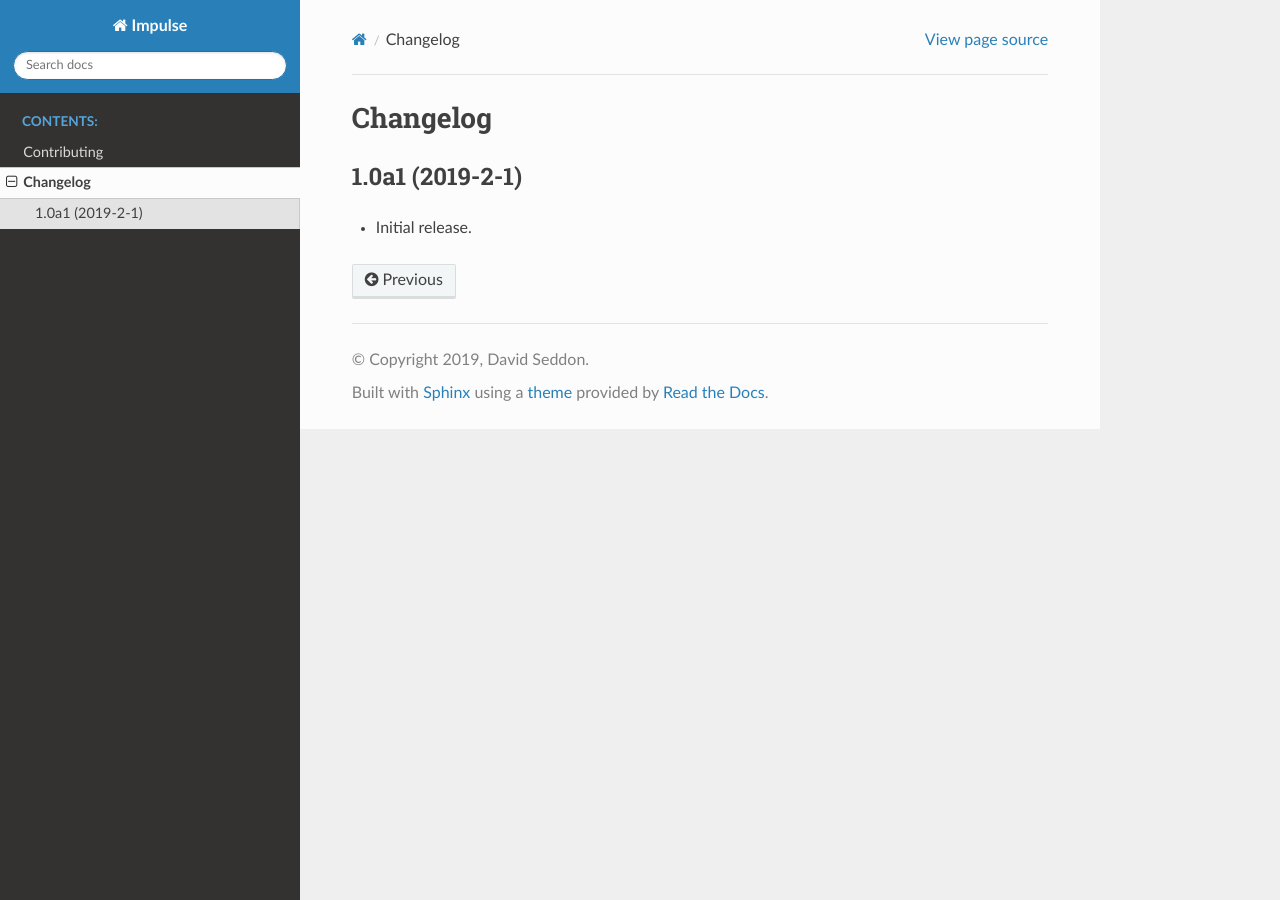
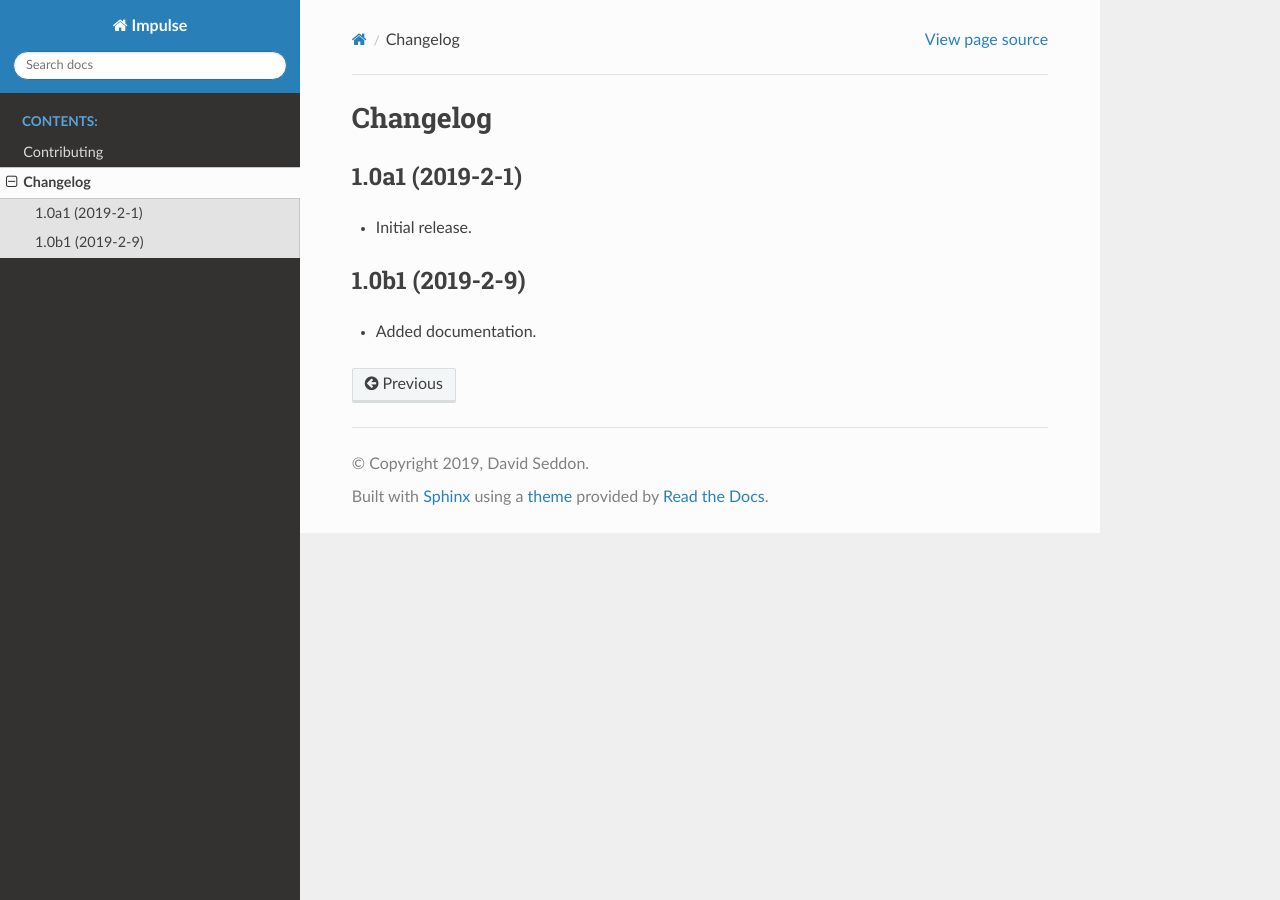
Before and after one commit to seddonym/impulse, a Sphinx documentation site: the page built from docs/changelog.rst, in a window 1280 px wide. Built offline with Sphinx 7.4.7 and the Read the Docs theme 2.0.0, drawn with Linux system fonts in a browser that asks for light colours.

Commit message:
Release v1.0b1

```diff
--- a/CHANGELOG.rst
+++ b/CHANGELOG.rst
@@ -5,3 +5,8 @@ Changelog
 -----------------
 
 * Initial release.
+
+1.0b1 (2019-2-9)
+----------------
+
+* Added documentation.
--- a/README.rst
+++ b/README.rst
@@ -18,7 +18,7 @@ Impulse is a command line tool for exploring the imports in a Python package.
 
 It can be used to produce dependency graphs such as this:
 
-.. image:: https://raw.githubusercontent.com/seddonym/impulse/drawgraph-docs/docs/_static/images/flask.png
+.. image:: https://raw.githubusercontent.com/seddonym/impulse/master/docs/_static/images/flask.png
   :align: center
   :alt: Graph of flask package.
 
@@ -53,6 +53,6 @@ Draw a graph of the dependencies within any installed Python package or subpacka
 
 **Output:**
 
-.. image:: https://raw.githubusercontent.com/seddonym/impulse/drawgraph-docs/docs/_static/images/django.db.png
+.. image:: https://raw.githubusercontent.com/seddonym/impulse/master/docs/_static/images/django.db.png
   :align: center
   :alt: Graph of django.db package.
--- a/docs/conf.py
+++ b/docs/conf.py
@@ -26,7 +26,7 @@ author = 'David Seddon'
 # The short X.Y version
 version = ''
 # The full version, including alpha/beta/rc tags
-release = '1.0a1'
+release = '1.0b1'
 
 
 # -- General configuration ---------------------------------------------------
--- a/setup.py
+++ b/setup.py
@@ -21,7 +21,7 @@ def read(*names, **kwargs):
 
 setup(
     name='impulse',
-    version='1.0a1',
+    version='1.0b1',
     license='BSD 2-Clause License',
     description="Command line interface for analyzing Python imports.",
     long_description=read('README.rst'),
--- a/src/impulse/__init__.py
+++ b/src/impulse/__init__.py
@@ -1 +1 @@
-__version__ = '1.0a1'
+__version__ = '1.0b1'
```
